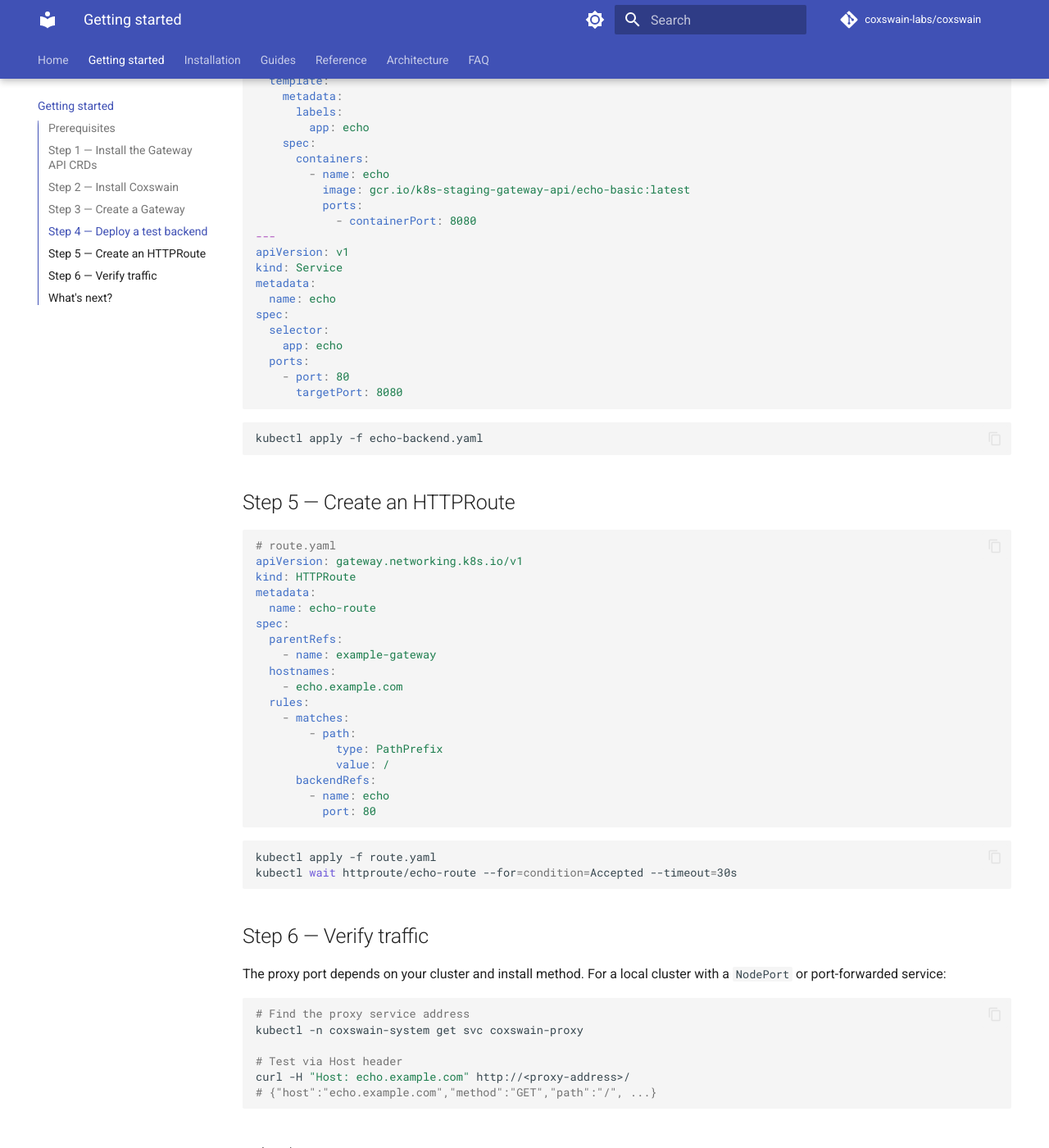
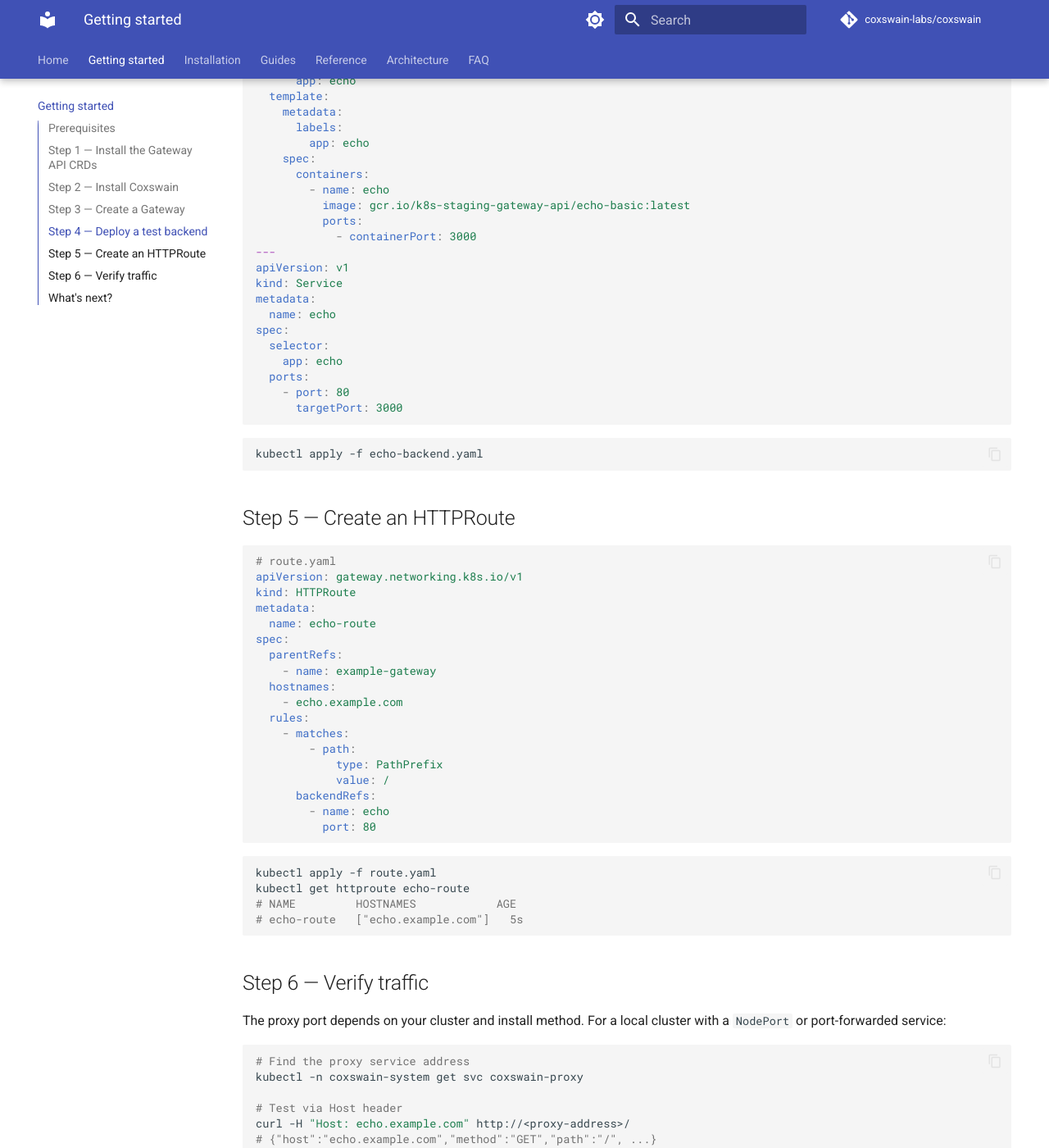
Before and after one commit to coxswain-labs/coxswain, an MkDocs documentation site: the page built from docs/getting-started.md, in a window 1280 px wide and 1400 px high, scrolled down 1794 px. Shown: the whole window at 82% size. Built offline with MkDocs 1.6.1 and Material for MkDocs 9.7.7, drawn with Linux system fonts in a browser that asks for light colours; comment, search, counter and statistics services are not loaded; the version menu is left out; some of the changed text lies outside the part shown.

Commit message:
docs: fix getting-started guide from end-to-end test run
Found by following the guide against a real cluster:
- Echo backend port: 8080 → 3000 (echo-basic listens on 3000)
- kubectl wait httproute: replaced with kubectl get (HTTPRoute conditions
  live under .status.parents[], not .status.conditions[]; kubectl wait
  does not find them)
- Rollout wait: replace deployment/coxswain (Helm-only name) with
  pod label selector that works for all three install methods
- Kustomize URL: add quoting (? is a shell glob), switch from pinned
  ?ref=v0.1.0 to ?ref=main with note to use install.yaml for pinned
  installs (kustomization.yaml always uses :latest tag in repo; pinning
  the ref gives wrong manifests without a pinned image)

Refs #30

````diff
--- a/docs/getting-started.md
+++ b/docs/getting-started.md
@@ -43,7 +43,8 @@
 Wait for the controller to become ready:
 
 ```bash
-kubectl -n coxswain-system rollout status deployment/coxswain
+kubectl -n coxswain-system wait pod -l app.kubernetes.io/name=coxswain \
+  --for=condition=Ready --timeout=90s
 ```
 
 Verify the `GatewayClass` is accepted:
@@ -101,7 +102,7 @@
         - name: echo
           image: gcr.io/k8s-staging-gateway-api/echo-basic:latest
           ports:
-            - containerPort: 8080
+            - containerPort: 3000
 ---
 apiVersion: v1
 kind: Service
@@ -112,7 +113,7 @@
     app: echo
   ports:
     - port: 80
-      targetPort: 8080
+      targetPort: 3000
 ```
 
 ```bash
@@ -144,7 +145,9 @@
 
 ```bash
 kubectl apply -f route.yaml
-kubectl wait httproute/echo-route --for=condition=Accepted --timeout=30s
+kubectl get httproute echo-route
+# NAME         HOSTNAMES            AGE
+# echo-route   ["echo.example.com"]   5s
 ```
 
 ## Step 6 — Verify traffic
````
Also changed, not shown: other parts of docs/getting-started.md (+2 -2 lines).
